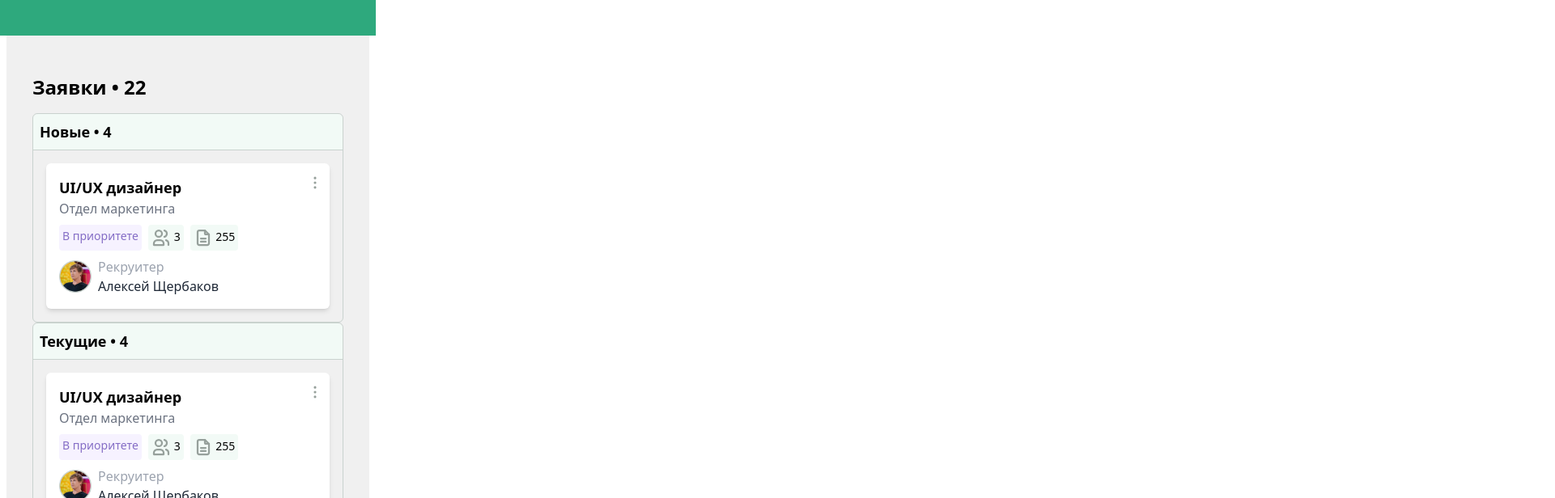
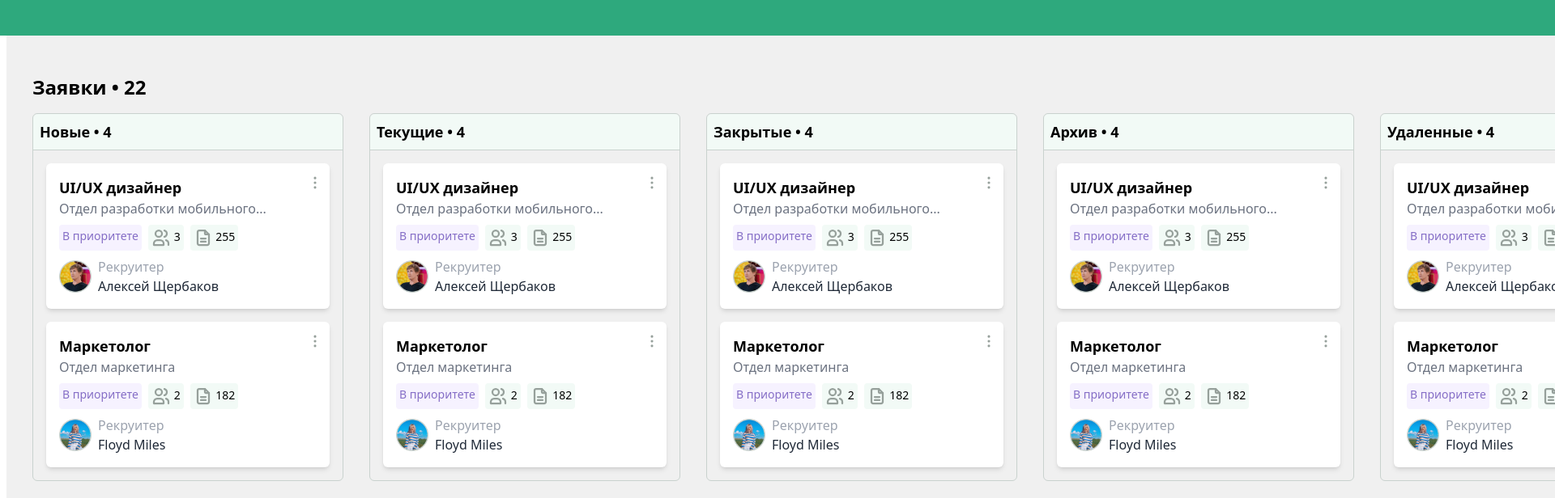
Before and after one commit to jakhongirn/application-board, a React (Create React App) app: page / in a window 1280 px wide. Shown: the top 616 px of the page at 81% size, 1920 px wide, since content can reach past the window. Built offline with nearby package versions, Linux system fonts and the light colour scheme.

Commit message:
map cards data thorugh CardContainer

```diff
--- a/src/assets/data.js
+++ b/src/assets/data.js
@@ -26,3 +26,28 @@ export const cardContainers = [
             "name": "Удаленные"
         }
     ]
+
+export const cardData  = [
+    {
+        "id": 1,
+        "title": "UI/UX дизайнер",
+        "department": "Отдел разработки мобильного...",
+        "status": "В приоритете",
+        "people": "3",
+        "docs": "255",
+        "recName": "Алексей Щербаков",
+        "recImageName": "sherbakov.png"
+
+    },
+    {
+        "id": 2,
+        "title": "Маркетолог",
+        "department": "Отдел маркетинга",
+        "status": "В приоритете",
+        "people": "2",
+        "docs": "182",
+        "recName": "Floyd Miles",
+        "recImageName": "miles.png"
+    },
+
+]
--- a/src/components/Card.jsx
+++ b/src/components/Card.jsx
@@ -1,21 +1,21 @@
 import React from 'react'
 
-const Card = () => {
+const Card = ({title, department, status, people, docs, recName, recImageName }) => {
   return (
     <div className='bg-white m-4 p-4 rounded-md shadow-md'>
         <div className='grid grid-cols-12'>
         <div className='col-span-11'>
-          <h3 className='font-bold text-lg'>UI/UX дизайнер</h3>
-          <p className='text-gray-500 text-md'>Отдел маркетинга</p>
+          <h3 className='font-bold text-lg'>{title}</h3>
+          <p className='text-gray-500 text-md'>{department}</p>
           <div className='flex gap-x-2 my-2 '>
-              <div className='p-1 text-sm rounded bg-[#F6F2FF] text-[#856EC6] font-medium'>В приоритете</div>
-              <div className='p-1 text-sm rounded bg-[#F2FAF6] font-medium'><img src="assets/icons/icon_people.svg" className='inline w-6' alt="" /> 3</div>
-              <div className='p-1 text-sm rounded bg-[#F2FAF6] font-medium'><img src="assets/icons/icon_doc.svg" className='inline w-6' alt="" /> 255</div>
+              <div className='p-1 text-sm rounded bg-[#F6F2FF] text-[#856EC6] font-medium'>{status}</div>
+              <div className='p-1 text-sm rounded bg-[#F2FAF6] font-medium'><img src="assets/icons/icon_people.svg" className='inline w-6' alt="" /> {people}</div>
+              <div className='p-1 text-sm rounded bg-[#F2FAF6] font-medium'><img src="assets/icons/icon_doc.svg" className='inline w-6' alt="" /> {docs}</div>
           </div>
           <div className='grid grid-rows-2 grid-flow-col auto-cols-max '>
-            <div className='row-span-2 self-center mr-2'><img src="assets/people/sherbakov.png" className='h-10' alt=""/></div>
+            <div className='row-span-2 self-center mr-2'><img src={`assets/people/${recImageName}`} className='h-10' alt=""/></div>
             <p className='text-gray-400'>Рекруитер</p>
-            <h3 className='font-medium text-gray-800'>Алексей Щербаков</h3>
+            <h3 className='font-medium text-gray-800'>{recName}</h3>
           </div>
         </div>
         <div className=' justify-self-end'>
--- a/src/components/CardContainer.jsx
+++ b/src/components/CardContainer.jsx
@@ -1,13 +1,28 @@
 import React from 'react'
+import Card from './Card'
 
-const CardContainer = ({children, type}) => {
+const CardContainer = ({children, type, data}) => {
 
   return (
     <div className='border border-1 border-[#C9D2CE] rounded-md w-96'>
         <div className='bg-[#F2FAF6] border-b  rounded-t-md  border-[#C9D2CE]  p-2'>
             <h3 className='font-semibold text-lg'>{type} &bull; 4</h3>
         </div>
-        {children}
+
+        {
+          data.map(card =>
+            <Card
+                key={card.id}
+                title={card.title}
+                department={card.department}
+                status={card.status}
+                people={card.people}
+                docs={card.docs}
+                recName={card.recName}
+                recImageName={card.recImageName}
+            />
+            )
+        }
     </div>
   )
 }
--- a/src/components/DragDropArea.jsx
+++ b/src/components/DragDropArea.jsx
@@ -1,21 +1,23 @@
 import React from 'react';
-import { cardContainers } from '../assets/data';
+import { cardContainers, cardData } from '../assets/data';
 import CardContainer from './CardContainer';
 import Card from './Card';
 
 const DragDropArea = () => {
 
   return (
-    <div>
+    <>
             {cardContainers.map(cardContainer =>
               (
-                <CardContainer key={cardContainer.id} type={cardContainer.name}>
-                  <Card />
-                </CardContainer>
+                <CardContainer
+                    key={cardContainer.id}
+                    type={cardContainer.name}
+                    data={cardData}
+                />
               )
             )}
 
-    </div>
+    </>
   )
 }
 
```
Also changed, not shown: public/assets/people/miles.png (added).
